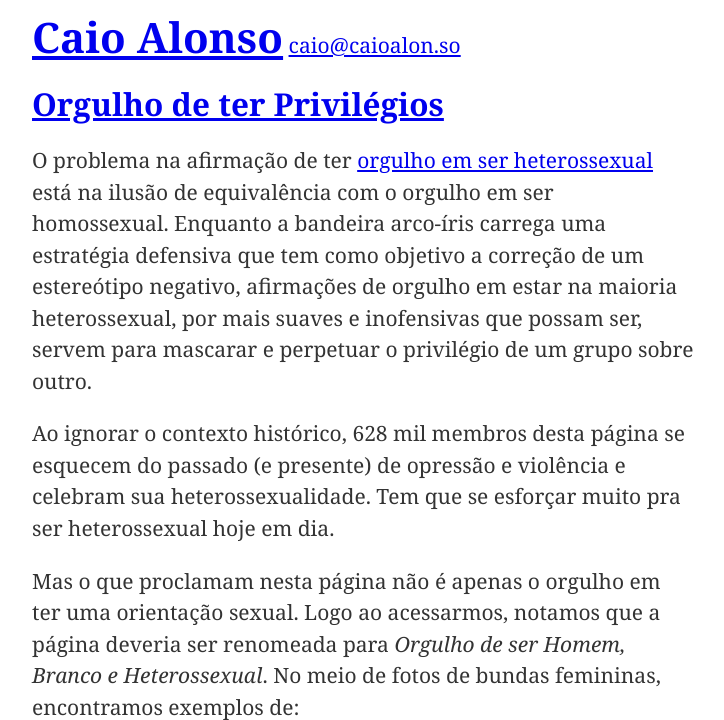
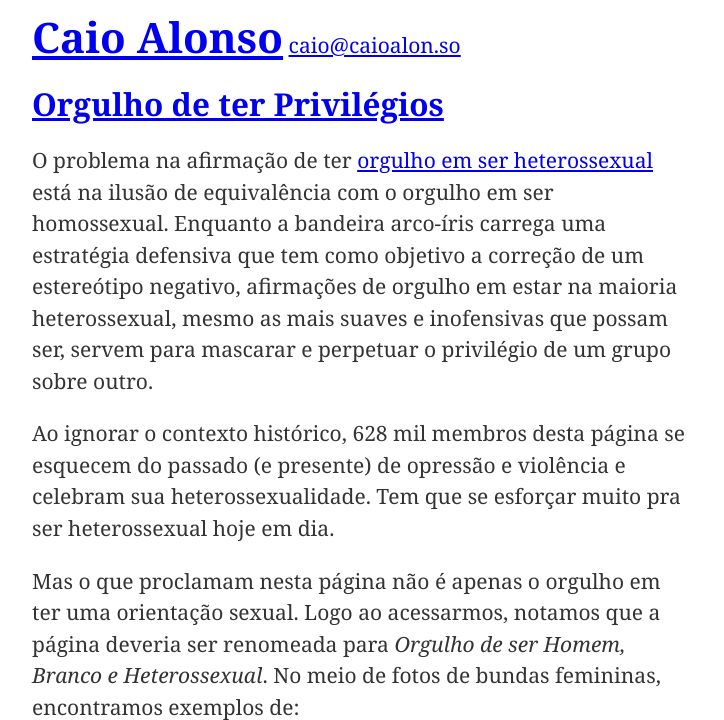
Before and after one commit to CaioAlonso/caioalonso.com, a Jekyll site: the page built from _posts/2013-02-11-orgulho-de-ter-privilegios.md, in a window 1280 px wide and 900 px high, cut to the strip 0-720 px from the top of the window. Shown: the whole strip, without its empty margins (277-1001 px from the left). Built offline with Jekyll 4.4.1, drawn with Linux system fonts in a browser that asks for light colours; some web fonts are replaced.

Commit message:
Alteração pequena.

```diff
--- a/_posts/2013-02-11-orgulho-de-ter-privilegios.md
+++ b/_posts/2013-02-11-orgulho-de-ter-privilegios.md
@@ -3,7 +3,7 @@ layout: post
 title: Orgulho de ter Privilégios
 ---
 
-O problema na afirmação de ter [orgulho em ser heterossexual](https://www.facebook.com/OrgulhoHetero.Brasil) está na ilusão de equivalência com o orgulho em ser homossexual. Enquanto a bandeira arco-íris carrega uma estratégia defensiva que tem como objetivo a correção de um estereótipo negativo, afirmações de orgulho em estar na maioria heterossexual, por mais suaves e inofensivas que possam ser, servem para mascarar e perpetuar o privilégio de um grupo sobre outro.
+O problema na afirmação de ter [orgulho em ser heterossexual](https://www.facebook.com/OrgulhoHetero.Brasil) está na ilusão de equivalência com o orgulho em ser homossexual. Enquanto a bandeira arco-íris carrega uma estratégia defensiva que tem como objetivo a correção de um estereótipo negativo, afirmações de orgulho em estar na maioria heterossexual, mesmo as mais suaves e inofensivas que possam ser, servem para mascarar e perpetuar o privilégio de um grupo sobre outro.
 
 Ao ignorar o contexto histórico, 628 mil membros desta página se esquecem do passado (e presente) de opressão e violência e celebram sua heterossexualidade. Tem que se esforçar muito pra ser heterossexual hoje em dia.
 
```
Also changed, not shown: 1 other file.
